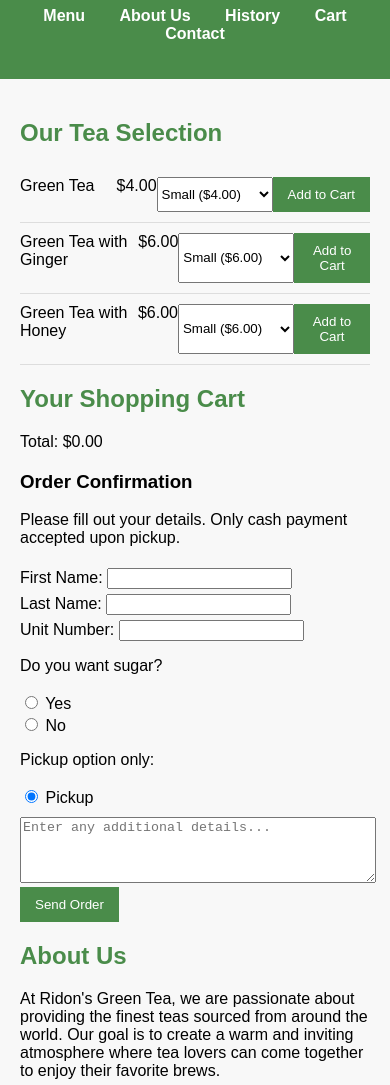
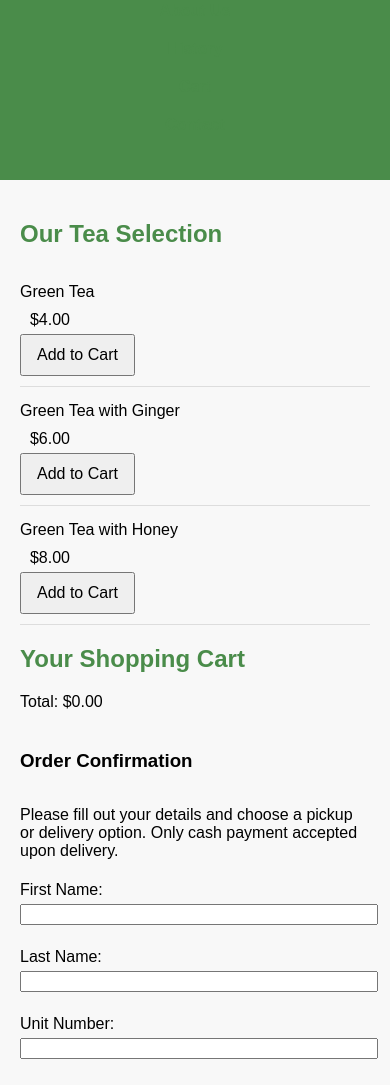
Before and after one commit to MrPewwwPewww/Ridons-Tea, a plain HTML site: page index.html in a window 390 px wide. Shown: the part 126-1211 px from the top of the page. Drawn offline with Linux system fonts and the light colour scheme.

Commit message:
Update index.html

```diff
--- a/index.html
+++ b/index.html
@@ -22,7 +22,7 @@
         }
         nav a {
             margin: 0 15px;
-            color: #ffffff;
+            color: #4a8c4a;
             text-decoration: none;
             font-weight: bold;
         }
@@ -65,22 +65,43 @@
             margin-top: 20px;
         }
         button {
-            background-color: #4a8c4a;
-            color: white;
-            border: none;
             padding: 10px 15px;
-            cursor: pointer;
-            transition: background-color 0.3s;
+            font-size: 16px;
         }
-        button:hover {
-            background-color: #3a6c3a;
+        /* Responsive styles */
+        @media (max-width: 600px) {
+            header h1 {
+                font-size: 1.5em;
+            }
+            nav {
+                display: flex;
+                flex-direction: column;
+                align-items: center;
+            }
+            nav a {
+                margin: 10px 0;
+            }
+            .menu-item {
+                flex-direction: column;
+                align-items: flex-start;
+            }
+            .menu-item span {
+                margin: 5px 0;
+            }
+            .order-form {
+                display: flex;
+                flex-direction: column;
+            }
+            .order-form label {
+                margin: 5px 0;
+            }
+            .order-form input, .order-form textarea {
+                width: 100%;
+            }
         }
-        textarea {
-            width: 100%;
-            margin-top: 10px;
-        }
-        input[type="text"], input[type="radio"] {
-            margin-top: 5px;
+        img {
+            max-width: 100%;
+            height: auto;
         }
     </style>
 </head>
@@ -102,33 +123,18 @@
         <h2>Our Tea Selection</h2>
         <div class="menu-item">
             <span>Green Tea</span>
-            <span class="price" id="green-tea-price">$4.00</span>
-            <select onchange="updatePrice('green-tea', this.value)">
-                <option value="small">Small ($4.00)</option>
-                <option value="medium">Medium ($6.00)</option>
-                <option value="large">Large ($8.00)</option>
-            </select>
-            <button onclick="addToCart('Green Tea', 4, 'green-tea', this)">Add to Cart</button>
+            <span class="price">$4.00</span>
+            <button onclick="addToCart('Green Tea', 4.00)">Add to Cart</button>
         </div>
         <div class="menu-item">
             <span>Green Tea with Ginger</span>
-            <span class="price" id="ginger-tea-price">$6.00</span>
-            <select onchange="updatePrice('ginger-tea', this.value)">
-                <option value="small">Small ($6.00)</option>
-                <option value="medium">Medium ($8.00)</option>
-                <option value="large">Large ($10.00)</option>
-            </select>
-            <button onclick="addToCart('Green Tea with Ginger', 6, 'ginger-tea', this)">Add to Cart</button>
+            <span class="price">$6.00</span>
+            <button onclick="addToCart('Green Tea with Ginger', 6.00)">Add to Cart</button>
         </div>
         <div class="menu-item">
             <span>Green Tea with Honey</span>
-            <span class="price" id="honey-tea-price">$6.00</span>
-            <select onchange="updatePrice('honey-tea', this.value)">
-                <option value="small">Small ($6.00)</option>
-                <option value="medium">Medium ($8.00)</option>
-                <option value="large">Large ($10.00)</option>
-            </select>
-            <button onclick="addToCart('Green Tea with Honey', 6, 'honey-tea', this)">Add to Cart</button>
+            <span class="price">$8.00</span>
+            <button onclick="addToCart('Green Tea with Honey', 8.00)">Add to Cart</button>
         </div>
     </section>
 
@@ -138,22 +144,19 @@
         <p>Total: $<span id="total-price">0.00</span></p>
         <div class="order-form">
             <h3>Order Confirmation</h3>
-            <p>Please fill out your details. Only cash payment accepted upon pickup.</p>
+            <p>Please fill out your details and choose a pickup or delivery option. Only cash payment accepted upon delivery.</p>
             <label for="first-name">First Name:</label>
             <input type="text" id="first-name" required><br>
             <label for="last-name">Last Name:</label>
             <input type="text" id="last-name" required><br>
             <label for="unit-number">Unit Number:</label>
             <input type="text" id="unit-number" required><br>
-            <p>Do you want sugar?</p>
-            <input type="radio" id="sugar-yes" name="sugar-option" value="Yes" required>
-            <label for="sugar-yes">Yes</label><br>
-            <input type="radio" id="sugar-no" name="sugar-option" value="No" required>
-            <label for="sugar-no">No</label><br>
-            <p>Pickup option only:</p>
-            <input type="radio" id="pickup" name="delivery-option" value="Pickup" checked required>
+            <p>Choose an option:</p>
+            <input type="radio" id="pickup" name="delivery-option" value="Pickup" required>
             <label for="pickup">Pickup</label><br>
-            <textarea id="order-message" rows="4" placeholder="Enter any additional details..."></textarea><br>
+            <input type="radio" id="delivery" name="delivery-option" value="Delivery" required>
+            <label for="delivery">Delivery</label><br>
+            <textarea id="order-message" rows="4" cols="50" placeholder="Enter your order details..."></textarea><br>
             <button onclick="sendOrder()">Send Order</button>
         </div>
     </section>
@@ -161,7 +164,6 @@
     <section id="about">
         <h2>About Us</h2>
         <p>At Ridon's Green Tea, we are passionate about providing the finest teas sourced from around the world. Our goal is to create a warm and inviting atmosphere where tea lovers can come together to enjoy their favorite brews.</p>
-        <p>As a small business owner, I am committed to supporting my family through this venture. Your support means the world to us and helps us continue sharing our love for tea with the community.</p>
     </section>
 
     <section id="history">
@@ -185,12 +187,8 @@
     let cart = [];
     let totalPrice = 0;
 
-    function addToCart(item, basePrice, type, button) {
-        const sizeSelect = button.previousElementSibling;
-        const selectedSize = sizeSelect.options[sizeSelect.selectedIndex].text;
-        const price = basePrice + (sizeSelect.selectedIndex * 2);
-
-        cart.push({ item: `${item} - ${selectedSize}`, price });
+    function addToCart(item, price) {
+        cart.push({ item, price });
         totalPrice += price;
         updateCart();
     }
@@ -198,20 +196,10 @@
     function updateCart() {
         const cartItems = document.getElementById('cart-items');
         cartItems.innerHTML = '';
-        cart.forEach((cartItem, index) => {
-            cartItems.innerHTML += `
-                <div class="cart-item">
-                    ${index + 1}. ${cartItem.item} - $${cartItem.price.toFixed(2)}
-                    <button onclick="removeFromCart(${index})">Remove</button>
-                </div>`;
+        cart.forEach(cartItem => {
+            cartItems.innerHTML += `<div class="cart-item">${cartItem.item} - $${cartItem.price.toFixed(2)}</div>`;
         });
         document.getElementById('total-price').innerText = totalPrice.toFixed(2);
-    }
-
-    function removeFromCart(index) {
-        totalPrice -= cart[index].price;
-        cart.splice(index, 1);
-        updateCart();
     }
 
     function sendOrder() {
@@ -219,43 +207,27 @@
         const lastName = document.getElementById('last-name').value.trim();
         const unitNumber = document.getElementById('unit-number').value.trim();
         const orderMessage = document.getElementById('order-message').value;
-        const sugarOption = document.querySelector('input[name="sugar-option"]:checked').value;
+        const deliveryOption = document.querySelector('input[name="delivery-option"]:checked');
 
-        if (firstName === '' || lastName === '' || unitNumber === '' || orderMessage.trim() === '') {
-            alert('Please fill in all fields.');
+        if (firstName === '' || lastName === '' || unitNumber === '' || orderMessage.trim() === '' || !deliveryOption) {
+            alert('Please fill in all required fields.');
             return;
         }
 
-        const messageBody = `
-            Order Receipt
-            -----------------------
-            Name: ${firstName} ${lastName}
-            Unit Number: ${unitNumber}
-            Sugar: ${sugarOption}
-            Total: $${totalPrice.toFixed(2)}
-            Order Details:
-            ${cart.map((cartItem, index) => `${index + 1}. ${cartItem.item} - $${cartItem.price.toFixed(2)}`).join('\n')}
-            -----------------------
-            Additional Details: ${orderMessage}
-        `;
-
+        const deliveryText = deliveryOption.value === "Pickup" ? "Pickup" : "Delivery";
+        const messageBody = `Order Details:\nName: ${firstName} ${lastName}\nUnit: ${unitNumber}\nOrder: ${orderMessage}\nOption: ${deliveryText}\nTotal: $${totalPrice.toFixed(2)}\nPayment: Cash only`;
         const smsLink = `sms:?body=${encodeURIComponent(messageBody)}`;
         window.location.href = smsLink;
 
-        resetOrder();
-    }
-
-    function resetOrder() {
+        // Reset the cart
         cart = [];
         totalPrice = 0;
-        document.getElementById('cart-items').innerHTML = '';
-        document.getElementById('total-price').innerText = '0.00';
+        updateCart();
+        document.getElementById('order-message').value = '';
         document.getElementById('first-name').value = '';
         document.getElementById('last-name').value = '';
         document.getElementById('unit-number').value = '';
-        document.getElementById('order-message').value = '';
-        document.querySelector('input[name="sugar-option"]:checked').checked = false;
-        document.getElementById('sugar-no').checked = true;
+        document.querySelector('input[name="delivery-option"]:checked').checked = false;
     }
 </script>
 
```
